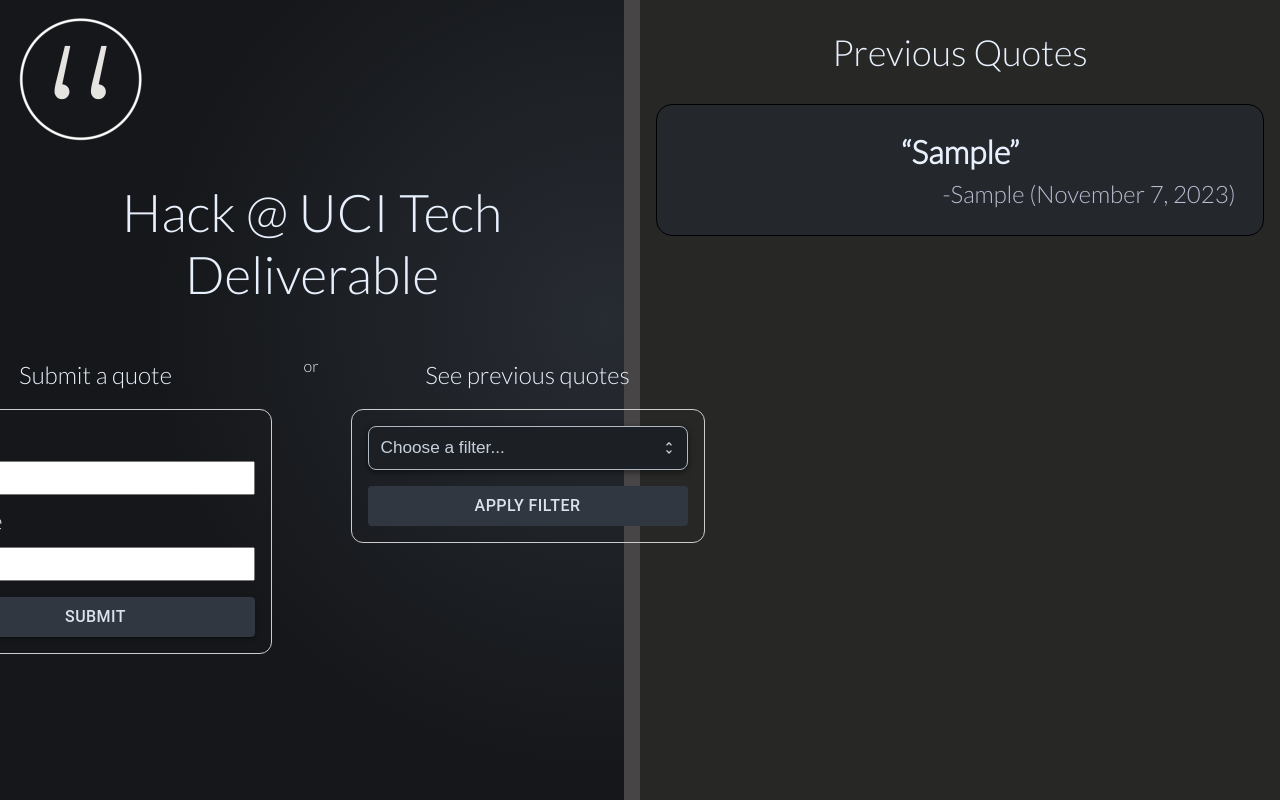
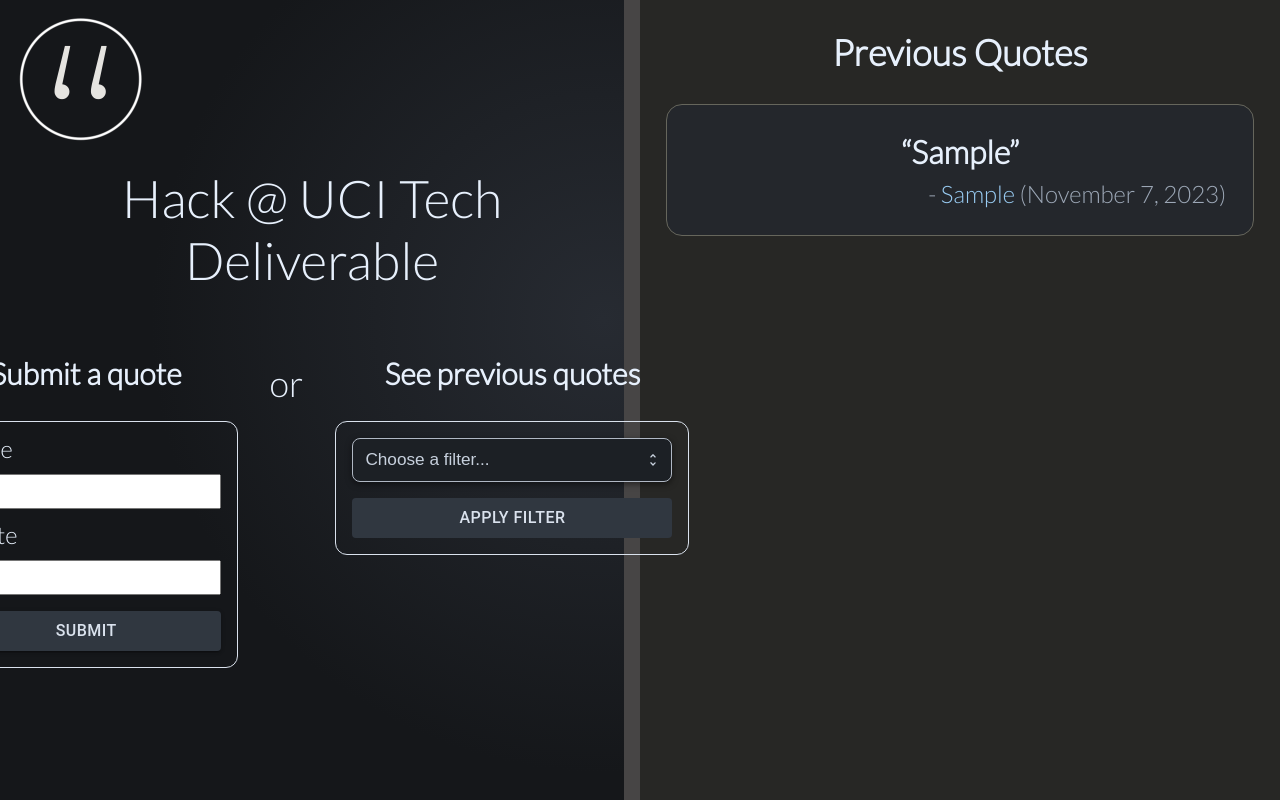
Before and after one commit to IanWearsHat/Hack2023Deliverable, a React (Vite) app in the folder frontend/: page / in a window 1280 px wide. Both pictures are taken after typing "Sample", "Sample" into the empty fields and a click on the button "SUBMIT". Built offline with nearby package versions, Linux system fonts and the light colour scheme; no server answers.

Commit message:
Moved text colors to root for consistency

```diff
--- a/frontend/src/App.css
+++ b/frontend/src/App.css
@@ -1,4 +1,3 @@
 .App {
     display: flex;
-    position: relative;
 }
--- a/frontend/src/components/PreviousQuotes/PreviousQuotes.module.css
+++ b/frontend/src/components/PreviousQuotes/PreviousQuotes.module.css
@@ -2,10 +2,4 @@
     position: absolute;
     left: 50%;
     width: 50%;
-    /* just for visualization */
-    background: rgb(39, 39, 37);
 }
-
-#previousQuotesHeader {
-    font-size: 36px;
-}
--- a/frontend/src/components/Quote/Quote.jsx
+++ b/frontend/src/components/Quote/Quote.jsx
@@ -4,7 +4,7 @@
     return (
       <div className={styles.quote}>
         <p className={styles.quoteText}>“{quote}”</p>
-        <p className={styles.quoteDetails}>-{name} ({date})</p>
+        <p className={styles.quoteDetails}>- <span id={styles.nameText}>{name}</span> ({date})</p>
       </div>
     );
 }
--- a/frontend/src/components/Quote/Quote.module.css
+++ b/frontend/src/components/Quote/Quote.module.css
@@ -1,13 +1,18 @@
 .quote {
-    border: 1px solid black;
+    border: 1px solid rgb(102, 102, 92);
     border-radius: 16px;
     max-width: 50vw;
     padding: 1.7rem;
-    margin: 1rem;
+    margin: 1.2rem 1.6rem;
 
     background-color: rgb(36, 39, 44);
+
+    transition: .2s;
 }
 
+.quote:hover {
+    transform: scale(1.04);
+}
 
 
 .quoteText {
@@ -22,5 +27,9 @@
     margin-top: 0.5rem;
     text-align: right;
     font-size: 24px;
-    color: rgb(188, 187, 209);
+    color: var(--grey-500);
 }
+
+#nameText {
+    color: var(--blue-200);
+}
--- a/frontend/src/components/QuoteForm/QuoteForm.module.css
+++ b/frontend/src/components/QuoteForm/QuoteForm.module.css
@@ -3,7 +3,7 @@
     flex-direction: column;
     padding: 1rem;
     padding-top: 0;
-    border: 1px solid rgb(204, 204, 204);
+    border: 1px solid var(--grey-200);
     border-radius: 12px;
 }
 
@@ -16,4 +16,6 @@
 
 input {
     font-size: 24px;
+    font-family: 'Lato', system-ui, Avenir, Helvetica, Arial, sans-serif;
+    font-weight: 700;
 }
--- a/frontend/src/components/QuoteInput/QuoteInput.jsx
+++ b/frontend/src/components/QuoteInput/QuoteInput.jsx
@@ -30,14 +30,14 @@
 
             <div className={styles.quoteInputFlex}>
                 <div className={styles.inputForm}>
-                    <h2>Submit a quote</h2>
+                    <h3>Submit a quote</h3>
                     <QuoteForm onQuoteSubmitted={onQuoteSubmitted} onButtonClick={() => setFormCollapsed(true)}/>
                 </div>
 
                 <p>or</p>
 
                 <div className={styles.previousQuoteSelector}>
-                    <h2>See previous quotes</h2>
+                    <h3>See previous quotes</h3>
                     <div className={styles.quoteSelector}>
                         <AgeDropdown onOptionClicked={onOptionClicked}/>
                         <StyledButton onClick={() => {
--- a/frontend/src/components/QuoteInput/QuoteInput.module.css
+++ b/frontend/src/components/QuoteInput/QuoteInput.module.css
@@ -49,6 +49,10 @@
     display:flex;
     flex-direction: column;
     padding: 1rem;
-    border: 1px solid rgb(204, 204, 204);
+    border: 1px solid var(--grey-200);
     border-radius: 12px;
 }
+
+p {
+    font-size: 36px;
+}
--- a/frontend/src/index.css
+++ b/frontend/src/index.css
@@ -12,12 +12,7 @@
 	--grey-800: #303740;
 	--grey-900: #1C2025;
 
-	--blue-100: #DAECFF;
 	--blue-200: #99CCF3;
-	--blue-400: #3399FF;
-	--blue-500: #007FFF;
-	--blue-600: #0072E5;
-	--blue-900: #003A75;
 }
 
 html, body {
@@ -30,17 +25,22 @@
 	overflow-x: hidden;
 }
 
-h1, h2 {
-    color: #e7f0fc;
-    font-weight: 300;
+h1, h2, h3 {
     text-align: center;
 }
 
 h1 {
+	font-weight: 300;
     font-size: 52px;
 }
 
+h2 {
+	font-size: 36px;
+}
 
+h3 {
+	font-size: 30px;
+}
 
 img {
     position: fixed;
```
